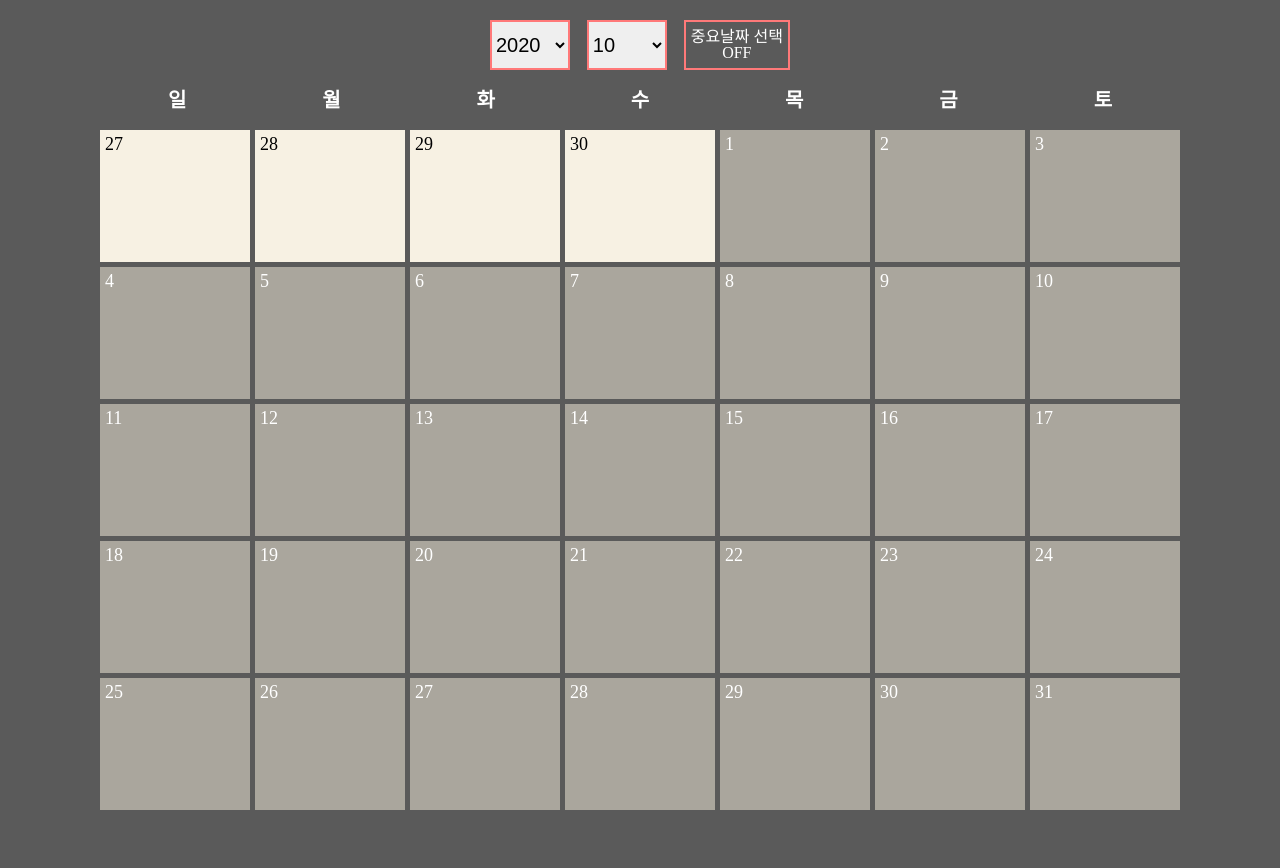
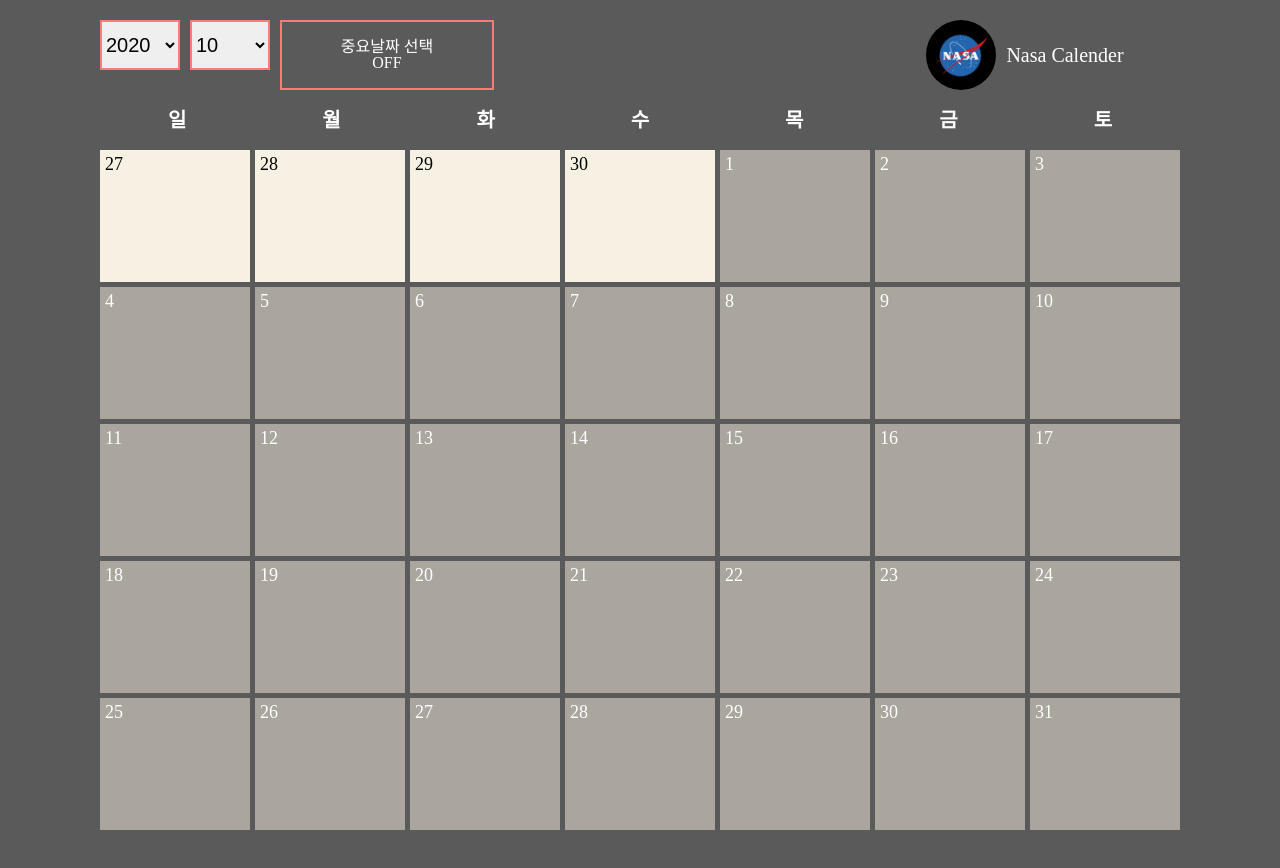
Before and after one commit to auddnjs2008/react-calender, a React (Create React App) app: page /#/ in a window 1280 px wide. Shown: the top 868 px of the page. Built offline with nearby package versions, Linux system fonts and the light colour scheme.

Commit message:
calender 완성

```diff
--- a/src/components/Day.js
+++ b/src/components/Day.js
@@ -5,23 +5,32 @@ import PropTypes from "prop-types";
 import api, { getImages } from "../api";
 
 
+
+// 클릭했을때  저장되있으면 ->취소(회색)
+// 클릭했을때 저장되있지않으면 =-> 등록(빨강)
+
 const handleClick =(e)=>{
     e.preventDefault();
     const index =e.currentTarget.href.split("/#/")[1];
-    const events = e.currentTarget.classList
+    const events = e.currentTarget;
     const local = localStorage.getItem(index+"import");
+
+    const localImport =()=>{
+
+        if(local){//저장되있으면
+            localStorage.removeItem(index+"import");
+            events.style.backgroundColor="#aaa69d";
+        }
+        else{
+            //저장되있지 않으면
+            localStorage.setItem(index+"import",1);
+            events.style.backgroundColor ="#ff7979";
+        }
+    }
+
     if(index !==""){
         // 저장되 있냐 저장되있지 않느냐 가 문제
-
-
-        //저장되 있지 않은 경우
-        events.toggle("background");
-        if(!local && events.contains("background")){
-            localStorage.setItem(index+"import",1);
-        }
-        else{
-            localStorage.removeItem(index+"import");
-        }
+        localImport();
     }
 };
 
@@ -35,13 +44,17 @@ const Container = styled(Link)`
   }
   transition:transform 0.2s linear;
   &.background{
-      background-color:"#ff7979";
+      background-color:#ff7979;
+  }
+  &.cancel{
+      background-color:#aaa69d;
   }
 
 `;
 const ToDoList = styled.ul`
     display:grid;
-    grid-auto-rows:20px;
+
+    grid-auto-rows:30px;
     font-size:15px;
     color:white;
     padding:10px;
@@ -56,7 +69,7 @@ const Day=({apiKey,day,color,handleLocal,importDay}) =>
         <ToDoList>
             {
                 handleLocal(apiKey) && handleLocal(apiKey).length!==0
-            ?  handleLocal(apiKey).map(item=><li>•{item}</li>)
+            ?  handleLocal(apiKey).map((item,index)=>index<=8 ? (index !==8 ? <li>•{item}</li> :  <li>......</li> ) : "")
                 :""
         }
         </ToDoList>
--- a/src/components/ToDo.js
+++ b/src/components/ToDo.js
@@ -50,7 +50,10 @@ const Ul=styled.ul`
             transform:translateX(0);
         }
     }
+    span.noPlan{
+        font-size:30px;
 
+    }
     li{
         font-size:25px;
         color:white;
@@ -109,7 +112,7 @@ const ToDo=({submit,click,planList})=> <Container>
     <Ul>
         {planList && planList.length !==0 ?
             planList.map((item,index) => <li><span>{index+1}.</span> {item} <button onClick={click}>❌</button></li>)
-            :<span>There is no Plans</span>
+            :<span className="noPlan">There is no Plans</span>
         }
     </Ul>
     <ImageWrapper></ImageWrapper>
--- a/src/routes/Detail/DetailContainer.js
+++ b/src/routes/Detail/DetailContainer.js
@@ -26,13 +26,16 @@ export default class extends React.Component{
         Key =window.location.href.split("/#/")[1];
         if(this.state.planList.length !==0)
             localStorage.setItem(Key,this.state.planList);
-
+        else
+            localStorage.removeItem(Key);
     }
 
     handleDelClick =(e)=>{
         const{parentNode:{innerText}} =e.target;
+        console.log(innerText);
         const number=parseInt(innerText.split(".")[0]);
         const newPlans = this.state.planList.filter((item,index)=>index !== number-1);
+        console.log(newPlans);
         this.setState({planList:newPlans});
     }
 
@@ -47,12 +50,25 @@ export default class extends React.Component{
 
     async componentDidMount(){
         const Key =window.location.href.split("/#/")[1];
+        const KeyArray =Key.split("-");
+        const Day = new Date();
+        const nowYear = Day.getFullYear();
+        const nowMonth = Day.getMonth()+1;
+        const nowDay = Day.getDay();
+        let IsSearch = true;
+        if( nowYear === parseInt(KeyArray[0]))
+            IsSearch =nowMonth >=parseInt(KeyArray[1]) && nowDay >=parseInt(KeyArray[2]);
+        try{
+            let newData;
+            if(IsSearch){
+                const {data} = await getImages.images(Key);
+                newData=data;
+            }else
+                 newData=null;
 
-        try{
-            const {data} = await getImages.images(Key);
             const plans = localStorage.getItem(Key) ? localStorage.getItem(Key).split(",") : [];
 
-            this.setState({data:data,planList:(plans)});
+            this.setState({data:newData,planList:(plans)});
 
         }catch(error){
             this.setState({error:"Can't find Image"})
--- a/src/routes/Detail/DetailPresenter.js
+++ b/src/routes/Detail/DetailPresenter.js
@@ -3,6 +3,8 @@ import styled from "styled-components";
 import PropTypes from "prop-types";
 import Loader from "../../components/Loader";
 import ToDo from "../../components/ToDo";
+import Face from "../../../src/우는얼굴.png";
+
 const Container =styled.div`
     position:relative;
     padding:10px;
@@ -48,6 +50,35 @@ const Container =styled.div`
         height:50vh;
 
     }
+    .noInfo{
+        border:5px solid red;
+        width:30vw;
+        height:30vh;
+    }
+    .noImage{
+        border:5px solid red;
+        width:30vw;
+        height:30vh;
+    }
+    .noInfo,.noImage{
+        display:flex;
+        justify-content:center;
+        align-items:center;
+        font-size:30px;
+    }
+
+
+    .face{
+        position:absolute;
+        top:30px;
+        background-image:url(${Face});
+        background-size:cover;
+        width:400px;
+        height:400px;
+        background-color:#ffbe76;
+        z-index:-1;
+
+    }
 
 `;
 
@@ -87,14 +118,15 @@ loading ?
     <>
     <Container planner={planner}>
         {data && data.url?
-            (data.media_type === "video" ? <iframe src={data.url}controls="controls" allow="autoPlay"></iframe>:<img src={data.url}/>) : <div>No Images</div>
+            (data.media_type === "video" ? <iframe src={data.url}controls="controls" allow="autoPlay"></iframe>:<img src={data.url}/>) : <div className="noImage">No Images</div>
         }
         {data && data.url?
             <div className="Wrapper">
                 <h1>{data.title}</h1>
                 <p>{data.explanation}</p>
-            </div> : <div>No Information</div>
+            </div> : <div className="noInfo">No Information</div>
         }
+        {!data ? <div className="face"></div> :""}
         <Navigator onClick={handleClick}>Go to Planner</Navigator>
     </Container>
     <Planner planner={planner}>
--- a/src/routes/Home/HomeContainer.js
+++ b/src/routes/Home/HomeContainer.js
@@ -111,7 +111,7 @@ export default class extends React.Component{
         const ThisMonth = new Date(year,month,0).getDay();
 
 
-        for(let i=2000; i<=year; i++){
+        for(let i=1997; i<=year; i++){
             yearArray.push(i);
         }
         yearArray.reverse();
--- a/src/routes/Home/Homepresenter.js
+++ b/src/routes/Home/Homepresenter.js
@@ -2,6 +2,7 @@ import React from "react";
 import PropTypes from "prop-types";
 import styled from "styled-components";
 import Day from "../../components/Day";
+import Nasa from "../../../src/Nasa.jpg";
 import { getImages } from "../../api";
 
 
@@ -12,15 +13,25 @@ const Container = styled.div`
 `; // 전체 감싸는 상자.
 
 const Header = styled.ul`
+
     list-style:none;
     margin-bottom:20px;
 `; // 날짜셋팅 - 연도, 달, 일 세팅창
 const Wrapper = styled.div`
-    width:300px;
+
+    width:100%;
     margin: 0 auto;
+    display:grid;
+    grid-template-columns:2fr 1fr;
+    justify-items:center;
+`;
+
+const SettingWrapper = styled.div`
     display:flex;
-    justify-content:space-between;
+    justify-content:flex-start;
+    justify-self:start;
 `;
+
 const Year = styled.li`
     select{
     border:none;
@@ -29,6 +40,7 @@ const Year = styled.li`
     width:80px;
     height:50px;
     font-size:20px;
+    margin-right:10px;
     }
 
 `;
@@ -40,6 +52,9 @@ const Month = styled.li`
     width:80px;
     height:50px;
     font-size:20px;
+    margin-right:10px;
+
+
     }`;
 
 const ImportDay = styled.div`
@@ -48,6 +63,7 @@ justify-content:center;
 align-items:center;
 text-align:center;
 border:2px solid #ff7979;
+width:200px;
 padding:5px;
 cursor:pointer;
 color:white;
@@ -73,12 +89,30 @@ const GridWrapper = styled.div`
 
 `; //달력을 나타내는 곳
 
+const Brander = styled.div`
+
+    display:flex;
+    align-items:center;
+    margin-left:50px;
+    img{
+        width:70px;
+        height:70px;
+        object-fit:cover;
+        border-radius:50%;
+        margin-right:10px;
+    }
+    span{
+        color:white;
+        font-size:20px;
+    }
+`;
 
 
 const Homepresenter =({year,month,day,yearArray,monthArray,dayArray,startIndex,importBtn,handleChange,handleLocalStorage,handleImportant})=>
 <Container>
     <Header>
         <Wrapper>
+            <SettingWrapper>
             <Year>
                 <select name="year" onChange={handleChange}>
                     {yearArray.map(Ayear=>
@@ -97,7 +131,11 @@ const Homepresenter =({year,month,day,yearArray,monthArray,dayArray,startIndex,i
             <ImportDay onClick={handleImportant}>
                 중요날짜 선택<br/> OFF
             </ImportDay>
-
+            </SettingWrapper>
+             <Brander>
+                   <img src={Nasa}/>
+                   <span>Nasa Calender</span>
+             </Brander>
         </Wrapper>
     </Header>
     <Navigator>
```
Also changed, not shown: src/우는얼굴.png (added).
